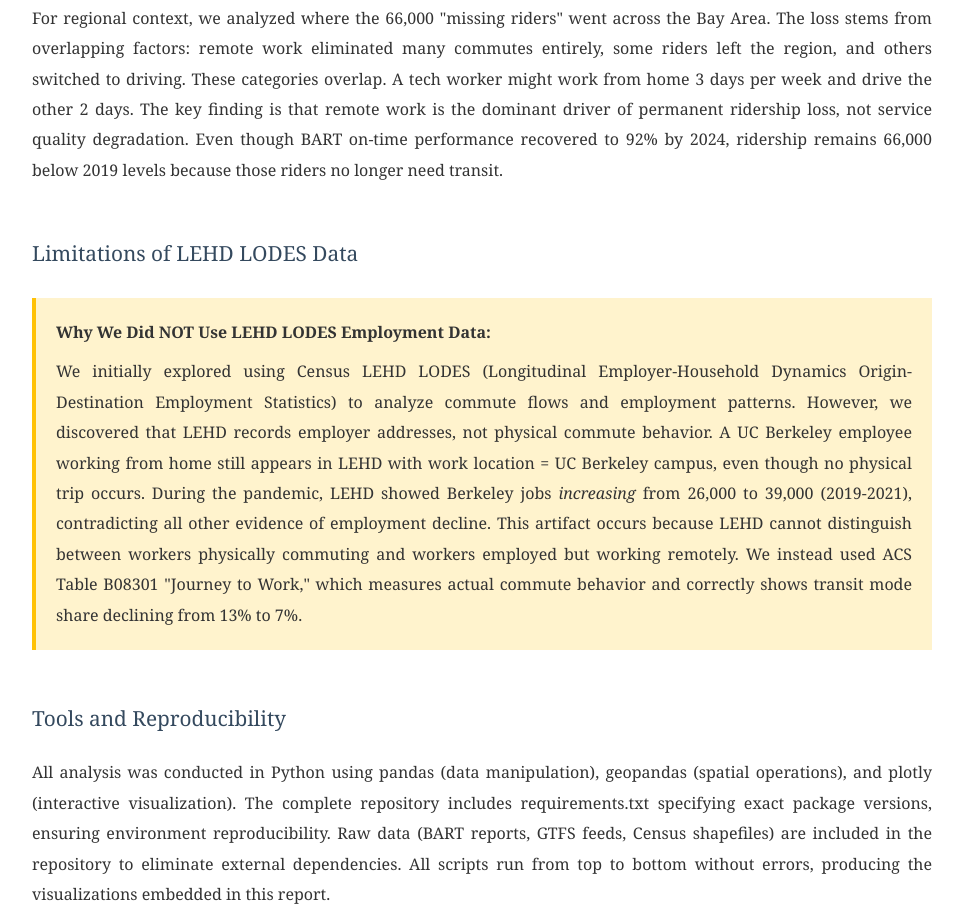
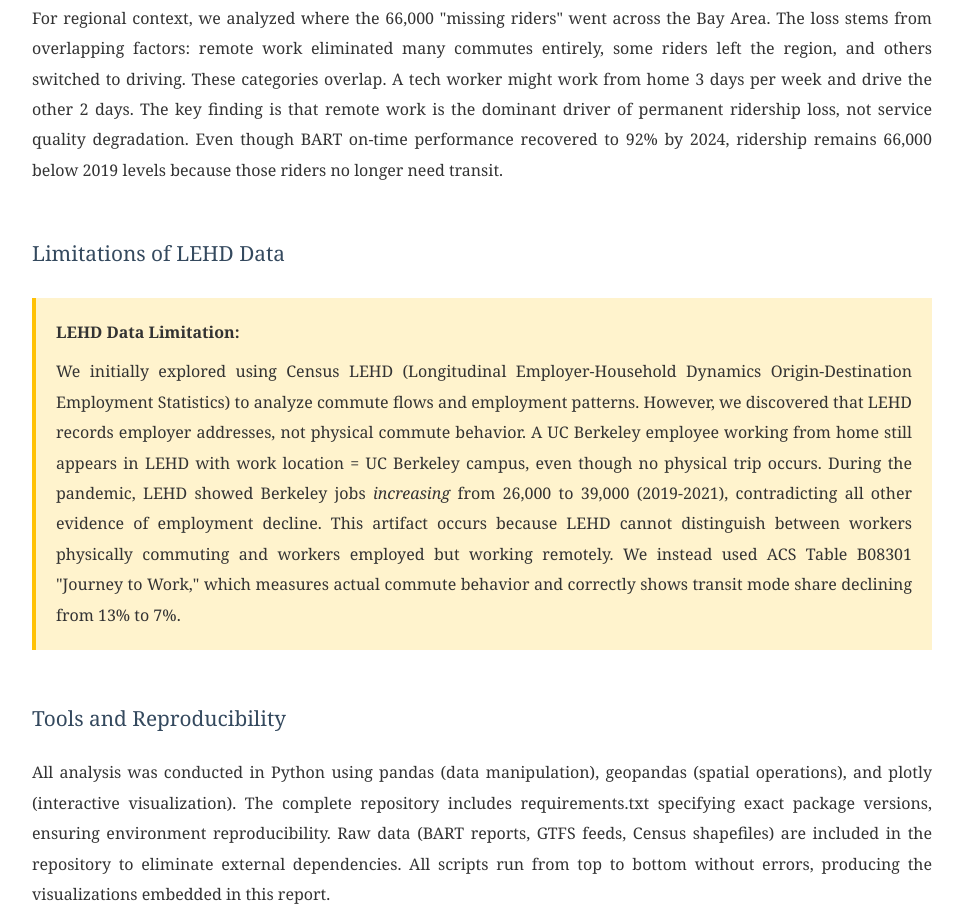
Before and after one commit to anandashar01/bart-transit-equity-full, a plain HTML site: page index.html in a window 1280 px wide. Shown: the part 5710-6622 px from the top of the page, without its empty margins (158-1121 px from the left). Drawn offline with Linux system fonts and the light colour scheme.

Commit message:
Simplified LEHD references and added hyperlinks to data sources
- Changed 'LEHD LODES' to 'LEHD' throughout
- Removed verbose explanation of why LEHD wasn't used from README
- Added hyperlinks to all data sources in README table
- Simplified section titles

```diff
--- a/index.html
+++ b/index.html
@@ -406,11 +406,11 @@
 
             <p>For regional context, we analyzed where the 66,000 "missing riders" went across the Bay Area. The loss stems from overlapping factors: remote work eliminated many commutes entirely, some riders left the region, and others switched to driving. These categories overlap. A tech worker might work from home 3 days per week and drive the other 2 days. The key finding is that remote work is the dominant driver of permanent ridership loss, not service quality degradation. Even though BART on-time performance recovered to 92% by 2024, ridership remains 66,000 below 2019 levels because those riders no longer need transit.</p>
 
-            <h3>Limitations of LEHD LODES Data</h3>
+            <h3>Limitations of LEHD Data</h3>
 
             <div class="limitation-box">
-                <strong>Why We Did NOT Use LEHD LODES Employment Data:</strong>
-                <p style="margin-top: 10px; margin-bottom: 0;">We initially explored using Census LEHD LODES (Longitudinal Employer-Household Dynamics Origin-Destination Employment Statistics) to analyze commute flows and employment patterns. However, we discovered that LEHD records employer addresses, not physical commute behavior. A UC Berkeley employee working from home still appears in LEHD with work location = UC Berkeley campus, even though no physical trip occurs. During the pandemic, LEHD showed Berkeley jobs <em>increasing</em> from 26,000 to 39,000 (2019-2021), contradicting all other evidence of employment decline. This artifact occurs because LEHD cannot distinguish between workers physically commuting and workers employed but working remotely. We instead used ACS Table B08301 "Journey to Work," which measures actual commute behavior and correctly shows transit mode share declining from 13% to 7%.</p>
+                <strong>LEHD Data Limitation:</strong>
+                <p style="margin-top: 10px; margin-bottom: 0;">We initially explored using Census LEHD (Longitudinal Employer-Household Dynamics Origin-Destination Employment Statistics) to analyze commute flows and employment patterns. However, we discovered that LEHD records employer addresses, not physical commute behavior. A UC Berkeley employee working from home still appears in LEHD with work location = UC Berkeley campus, even though no physical trip occurs. During the pandemic, LEHD showed Berkeley jobs <em>increasing</em> from 26,000 to 39,000 (2019-2021), contradicting all other evidence of employment decline. This artifact occurs because LEHD cannot distinguish between workers physically commuting and workers employed but working remotely. We instead used ACS Table B08301 "Journey to Work," which measures actual commute behavior and correctly shows transit mode share declining from 13% to 7%.</p>
             </div>
 
             <h3>Tools and Reproducibility</h3>
@@ -946,7 +946,7 @@
                 &nbsp;&nbsp;├── <strong>census/</strong> - U.S. Census Bureau TIGER/Line Shapefiles (2021)<br>
                 &nbsp;&nbsp;│&nbsp;&nbsp;&nbsp;├── tl_2021_06_bg/ (Block groups for California)<br>
                 &nbsp;&nbsp;│&nbsp;&nbsp;&nbsp;└── tl_2021_06_tract/ (Tracts for California)<br>
-                &nbsp;&nbsp;└── <strong>lehd/</strong> - LEHD LODES origin-destination data (2019, 2021)<br>
+                &nbsp;&nbsp;└── <strong>lehd/</strong> - LEHD origin-destination data (2019, 2021)<br>
                 &nbsp;&nbsp;&nbsp;&nbsp;&nbsp;&nbsp;└── (used for exploratory analysis only)<br>
                 <br>
                 <strong>data/processed/</strong> - Derived analytical datasets<br>
@@ -1034,7 +1034,7 @@
                 <p><strong>tract_blockgroup_comparison.csv</strong> ← <code>compare_tract_vs_blockgroup_analysis.py</code> ← Both tract and block group CSVs above</p>
             </div>
 
-            <p><strong>External Data Not Included:</strong> LEHD LODES origin-destination data (<code>data/raw/lehd/</code>) was downloaded for exploratory analysis but NOT used in the final analysis due to methodological limitations (see Methods section, "Why We Did Not Use LEHD LODES Data"). Scripts are included for transparency but not required for reproduction of main findings.</p>
+            <p><strong>External Data Not Included:</strong> LEHD origin-destination data (<code>data/raw/lehd/</code>) was downloaded for exploratory analysis but NOT used in the final analysis due to methodological limitations (see Methods section, "Why We Did Not Use LEHD Data"). Scripts are included for transparency but not required for reproduction of main findings.</p>
 
             <h3>Data Quality and Validation</h3>
 
```
Also changed, not shown: 1 other file.
